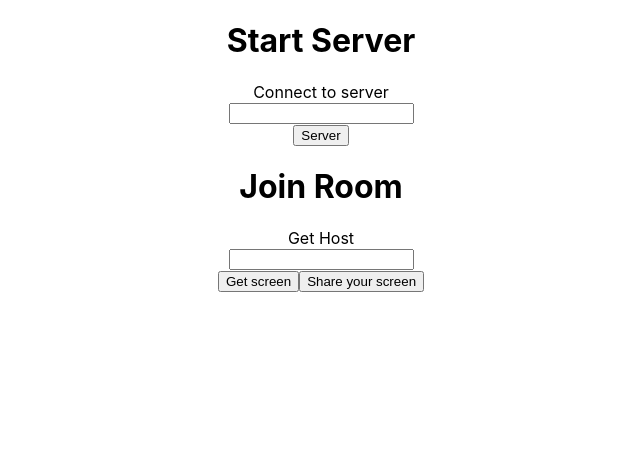
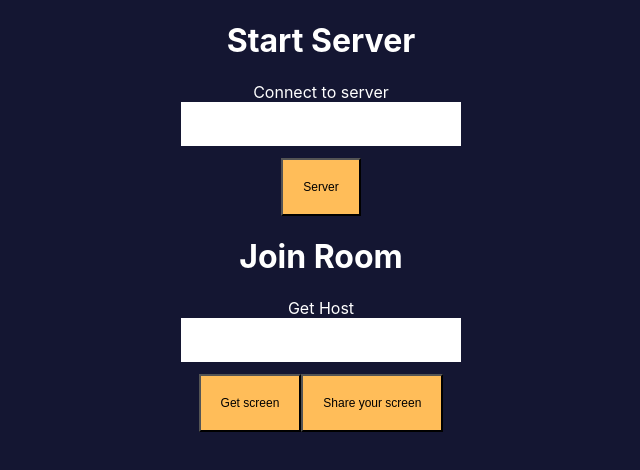
Before and after one commit to thomscoder/orchestra, a React (Create React App) app in the folder client/: page / in a window 1280 px wide. Shown: the top 470 px of the page, without its empty margins (319-959 px from the left). Built offline with nearby package versions, Linux system fonts and the light colour scheme; no server answers; what short-unique-id would draw is missing.

Commit message:
initial styling

```diff
--- a/client/src/App.scss
+++ b/client/src/App.scss
@@ -1,10 +1,15 @@
+#root {
+  height: 100%;
   .App {
     text-align: center;
+    height: 100%;
+    width: 100%;
   }
 
   .App-logo {
     height: 40vmin;
     pointer-events: none;
+  }
 }
 
 @media (prefers-reduced-motion: no-preference) {
--- a/client/src/components/Access/ScreenHomepage.tsx
+++ b/client/src/components/Access/ScreenHomepage.tsx
@@ -1,6 +1,7 @@
 import React, { Component} from 'react';
 import ScreenCapture from '../Screen/ScreenCapture';
 import WatchScreen from '../Screen/WatchScreen';
+import "../../styles/_ScreenHomepage.scss"
 
 import io from "socket.io-client";
 import Peer from "peerjs";
--- a/client/src/index.scss
+++ b/client/src/index.scss
@@ -5,6 +5,8 @@ body {
     sans-serif;
   -webkit-font-smoothing: antialiased;
   -moz-osx-font-smoothing: grayscale;
+  background-color: #141632;
+  height: 100vh;
 }
 
 code {
--- /dev/null
+++ b/client/src/styles/_ScreenHomepage.scss
@@ -0,0 +1,24 @@
+#root {
+    h1, label, p {
+        color: white;
+    }
+    button {
+        background-color: #ffbd59;
+        padding: 20px;
+        font-size: 12px;
+        cursor: pointer;
+    }
+    input {
+        width: 20%;
+        height: 20px;
+        outline: none;
+        border: 0;
+        padding: 12px;
+        font-size: 12px;
+        margin-bottom: 12px;
+        &:focus {
+            outline: none;
+            border: 0;
+        }
+    }
+}
```
Lines whose indentation alone changed are shown as unchanged.
